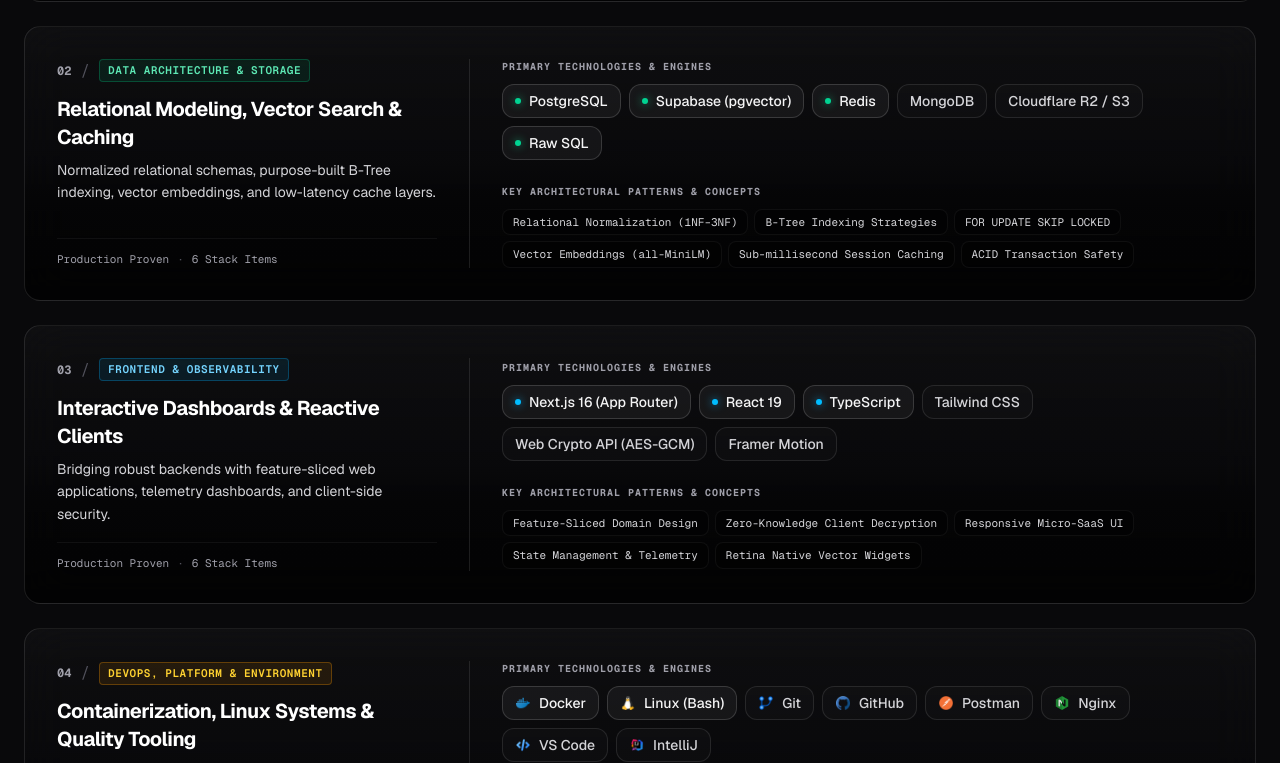
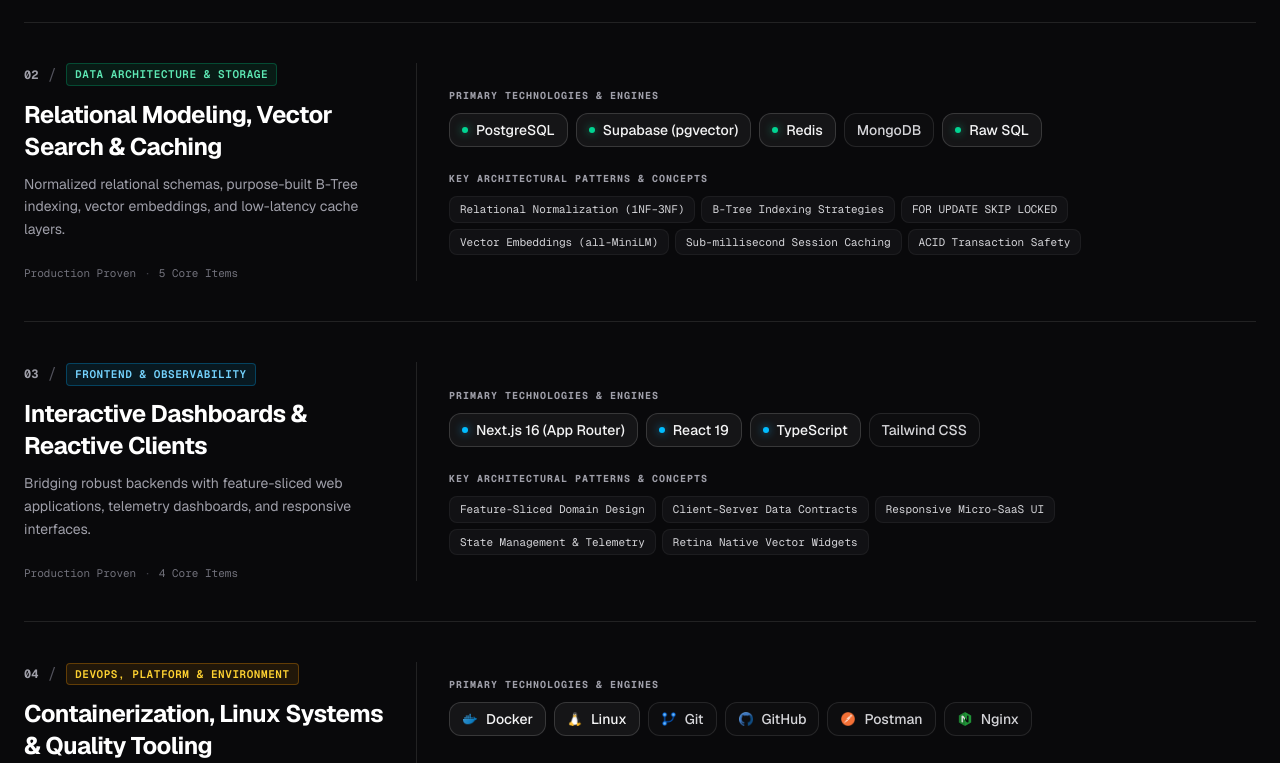
Before and after one commit to jarifulovi/jr-portfolio, a Next.js app: page / in a window 1280 px wide. Shown: the part 7437-8200 px from the top of the page. Built offline with nearby package versions, Linux system fonts and the light colour scheme.

Commit message:
refactor: redesign skills section UI and update skill data entries

```diff
--- a/src/components/sections/SkillsSection.tsx
+++ b/src/components/sections/SkillsSection.tsx
@@ -32,42 +32,35 @@
   {
     badge: string;
     dot: string;
-    borderHover: string;
-    glow: string;
+    titleHover: string;
   }
 > = {
   cyan: {
     badge: "border-cyan-500/30 bg-cyan-500/10 text-cyan-300",
     dot: "bg-cyan-400 shadow-[0_0_8px_rgba(6,182,212,0.8)]",
-    borderHover: "group-hover/domain:border-cyan-500/30",
-    glow: "from-cyan-500/10 via-transparent to-transparent",
+    titleHover: "group-hover/domain:text-cyan-300",
   },
   emerald: {
     badge: "border-emerald-500/30 bg-emerald-500/10 text-emerald-300",
     dot: "bg-emerald-400 shadow-[0_0_8px_rgba(16,185,129,0.8)]",
-    borderHover: "group-hover/domain:border-emerald-500/30",
-    glow: "from-emerald-500/10 via-transparent to-transparent",
+    titleHover: "group-hover/domain:text-emerald-300",
   },
   sky: {
     badge: "border-sky-500/30 bg-sky-500/10 text-sky-300",
     dot: "bg-sky-400 shadow-[0_0_8px_rgba(14,165,233,0.8)]",
-    borderHover: "group-hover/domain:border-sky-500/30",
-    glow: "from-sky-500/10 via-transparent to-transparent",
+    titleHover: "group-hover/domain:text-sky-300",
   },
   amber: {
     badge: "border-amber-500/30 bg-amber-500/10 text-amber-300",
     dot: "bg-amber-400 shadow-[0_0_8px_rgba(245,158,11,0.8)]",
-    borderHover: "group-hover/domain:border-amber-500/30",
-    glow: "from-amber-500/10 via-transparent to-transparent",
+    titleHover: "group-hover/domain:text-amber-300",
   },
 };
 
 export default function SkillsSection({
   domains = [],
   skillGroups = [],
-  tools = [],
 }: SkillsSectionProps) {
-  // Fallback if domains are not provided
   const hasDomains = domains && domains.length > 0;
 
   return (
@@ -78,25 +71,20 @@
       description="Categorized breakdown of runtime frameworks, data persistence layers, client interfaces, and daily developer tooling."
     >
       {hasDomains ? (
-        <div className="space-y-6">
+        <div className="divide-y divide-white/10 border-y border-white/10">
           {domains.map((domain, idx) => {
             const accent = ACCENT_STYLES[domain.accent] || ACCENT_STYLES.cyan;
 
             return (
-              <motion.article
+              <motion.div
                 key={domain.id}
                 initial={{ opacity: 0, y: 16 }}
                 whileInView={{ opacity: 1, y: 0 }}
                 viewport={{ once: true, amount: 0.15 }}
                 transition={{ duration: 0.45, delay: idx * 0.08 }}
-                className={`group/domain relative rounded-2xl border border-white/10 bg-gradient-to-b from-white/[0.03] via-zinc-950/40 to-black/70 p-6 sm:p-8 backdrop-blur-xl transition-all duration-300 hover:border-white/20 hover:shadow-[0_20px_40px_-20px_rgba(0,0,0,0.6)] ${accent.borderHover}`}
+                className="group/domain py-10 transition-colors duration-300"
               >
-                {/* Subtle top ambient gradient line on hover */}
-                <div
-                  className={`pointer-events-none absolute -inset-px -z-10 rounded-2xl bg-gradient-to-b ${accent.glow} opacity-0 blur-lg transition-opacity duration-300 group-hover/domain:opacity-100`}
-                />
-
-                <div className="grid gap-8 lg:grid-cols-[340px_1fr] xl:grid-cols-[380px_1fr]">
+                <div className="grid gap-8 lg:grid-cols-[320px_1fr] xl:grid-cols-[360px_1fr]">
                   {/* Left Column: Domain Identity & Framing */}
                   <div className="flex flex-col justify-between">
                     <div>
@@ -113,21 +101,23 @@
                         </span>
                       </div>
 
-                      {/* Domain Title */}
-                      <h3 className="mt-3 text-lg sm:text-xl font-bold tracking-tight text-white transition-colors duration-200 group-hover/domain:text-white">
+                      {/* Domain Title with Accent Hover */}
+                      <h3
+                        className={`mt-3 text-xl sm:text-2xl font-bold tracking-tight text-white transition-colors duration-200 ${accent.titleHover}`}
+                      >
                         {domain.title}
                       </h3>
 
                       {/* 1-Line Architectural Context */}
-                      <p className="mt-2 text-xs sm:text-sm leading-relaxed text-zinc-300">
+                      <p className="mt-2.5 text-xs sm:text-sm leading-relaxed text-zinc-400 max-w-sm">
                         {domain.description}
                       </p>
                     </div>
 
-                    <div className="hidden lg:block mt-4 border-t border-white/5 pt-3 font-mono text-[11px] text-zinc-400">
+                    <div className="hidden lg:block mt-6 font-mono text-[11px] text-zinc-500">
                       <span>Production Proven</span>
-                      <span className="mx-2 text-zinc-600">·</span>
-                      <span>{domain.technologies.length} Stack Items</span>
+                      <span className="mx-2 text-zinc-700">·</span>
+                      <span>{domain.technologies.length} Core Items</span>
                     </div>
                   </div>
 
@@ -181,7 +171,7 @@
                         {domain.capabilities.map((cap) => (
                           <span
                             key={cap}
-                            className="rounded-lg border border-white/5 bg-black/40 px-2.5 py-1 font-mono text-[11px] text-zinc-300 transition-colors hover:border-white/15 hover:text-zinc-100"
+                            className="rounded-lg border border-white/5 bg-zinc-900/60 px-2.5 py-1 font-mono text-[11px] text-zinc-300 transition-colors hover:border-white/15 hover:text-zinc-100"
                           >
                             {cap}
                           </span>
@@ -190,18 +180,15 @@
                     </div>
                   </div>
                 </div>
-              </motion.article>
+              </motion.div>
             );
           })}
         </div>
       ) : (
         /* Legacy fallback if domains are not loaded */
-        <div className="grid gap-6 md:grid-cols-2">
+        <div className="divide-y divide-white/10 border-y border-white/10">
           {skillGroups.map((group) => (
-            <div
-              key={group.title}
-              className="rounded-2xl border border-white/10 bg-white/5 p-6"
-            >
+            <div key={group.title} className="py-6">
               <h3 className="font-bold text-white">{group.title}</h3>
               <div className="mt-4 flex flex-wrap gap-2">
                 {group.skills.map((s) => (
--- a/src/data/skills.json
+++ b/src/data/skills.json
@@ -12,8 +12,7 @@
         { "name": "FastAPI", "featured": true },
         { "name": "Node.js (Express)", "featured": true },
         { "name": "Java (Spring Boot)", "featured": false },
-        { "name": "TypeScript", "featured": false },
-        { "name": "C", "featured": false }
+        { "name": "TypeScript", "featured": false }
       ],
       "capabilities": [
         "Durable Step Checkpointing",
@@ -36,7 +35,6 @@
         { "name": "Supabase (pgvector)", "featured": true },
         { "name": "Redis", "featured": true },
         { "name": "MongoDB", "featured": false },
-        { "name": "Cloudflare R2 / S3", "featured": false },
         { "name": "Raw SQL", "featured": true }
       ],
       "capabilities": [
@@ -54,18 +52,16 @@
       "accent": "sky",
       "category": "FRONTEND & OBSERVABILITY",
       "title": "Interactive Dashboards & Reactive Clients",
-      "description": "Bridging robust backends with feature-sliced web applications, telemetry dashboards, and client-side security.",
+      "description": "Bridging robust backends with feature-sliced web applications, telemetry dashboards, and responsive interfaces.",
       "technologies": [
         { "name": "Next.js 16 (App Router)", "featured": true },
         { "name": "React 19", "featured": true },
         { "name": "TypeScript", "featured": true },
-        { "name": "Tailwind CSS", "featured": false },
-        { "name": "Web Crypto API (AES-GCM)", "featured": false },
-        { "name": "Framer Motion", "featured": false }
+        { "name": "Tailwind CSS", "featured": false }
       ],
       "capabilities": [
         "Feature-Sliced Domain Design",
-        "Zero-Knowledge Client Decryption",
+        "Client-Server Data Contracts",
         "Responsive Micro-SaaS UI",
         "State Management & Telemetry",
         "Retina Native Vector Widgets"
@@ -80,13 +76,11 @@
       "description": "Reproducible multi-container environments, Linux command-line workflows, and automated testing suites.",
       "technologies": [
         { "name": "Docker", "icon": "/icons/docker_blue.png", "featured": true },
-        { "name": "Linux (Bash)", "icon": "/icons/linux.png", "featured": true },
+        { "name": "Linux", "icon": "/icons/linux.png", "featured": true },
         { "name": "Git", "icon": "/icons/git_blue.png", "featured": false },
         { "name": "GitHub", "icon": "/icons/github_blue.png", "featured": false },
         { "name": "Postman", "icon": "/icons/postman.png", "featured": false },
-        { "name": "Nginx", "icon": "/icons/nginx_green.png", "featured": false },
-        { "name": "VS Code", "icon": "/icons/code.png", "featured": false },
-        { "name": "IntelliJ", "icon": "/icons/intellij.png", "featured": false }
+        { "name": "Nginx", "icon": "/icons/nginx_green.png", "featured": false }
       ],
       "capabilities": [
         "Multi-Container Docker Compose",
@@ -100,7 +94,7 @@
   "skillGroups": [
     {
       "title": "Languages",
-      "skills": ["Python", "JavaScript", "Java", "C", "TypeScript"]
+      "skills": ["Python", "JavaScript", "Java", "TypeScript"]
     },
     {
       "title": "Backend & Frameworks",
@@ -108,7 +102,7 @@
     },
     {
       "title": "Databases & Storage",
-      "skills": ["PostgreSQL", "Supabase (pgvector)", "MongoDB", "Cloudflare R2", "Raw SQL"]
+      "skills": ["PostgreSQL", "Supabase (pgvector)", "Redis", "MongoDB", "Raw SQL"]
     },
     {
       "title": "Concepts & Architecture",
@@ -124,12 +118,10 @@
   ],
   "tools": [
     { "name": "Docker", "icon": "/icons/docker_blue.png" },
+    { "name": "Linux", "icon": "/icons/linux.png" },
     { "name": "Git", "icon": "/icons/git_blue.png" },
     { "name": "GitHub", "icon": "/icons/github_blue.png" },
-    { "name": "Linux", "icon": "/icons/linux.png" },
     { "name": "Postman", "icon": "/icons/postman.png" },
-    { "name": "Nginx", "icon": "/icons/nginx_green.png" },
-    { "name": "VS Code", "icon": "/icons/code.png" },
-    { "name": "IntelliJ", "icon": "/icons/intellij.png" }
+    { "name": "Nginx", "icon": "/icons/nginx_green.png" }
   ]
 }
```
